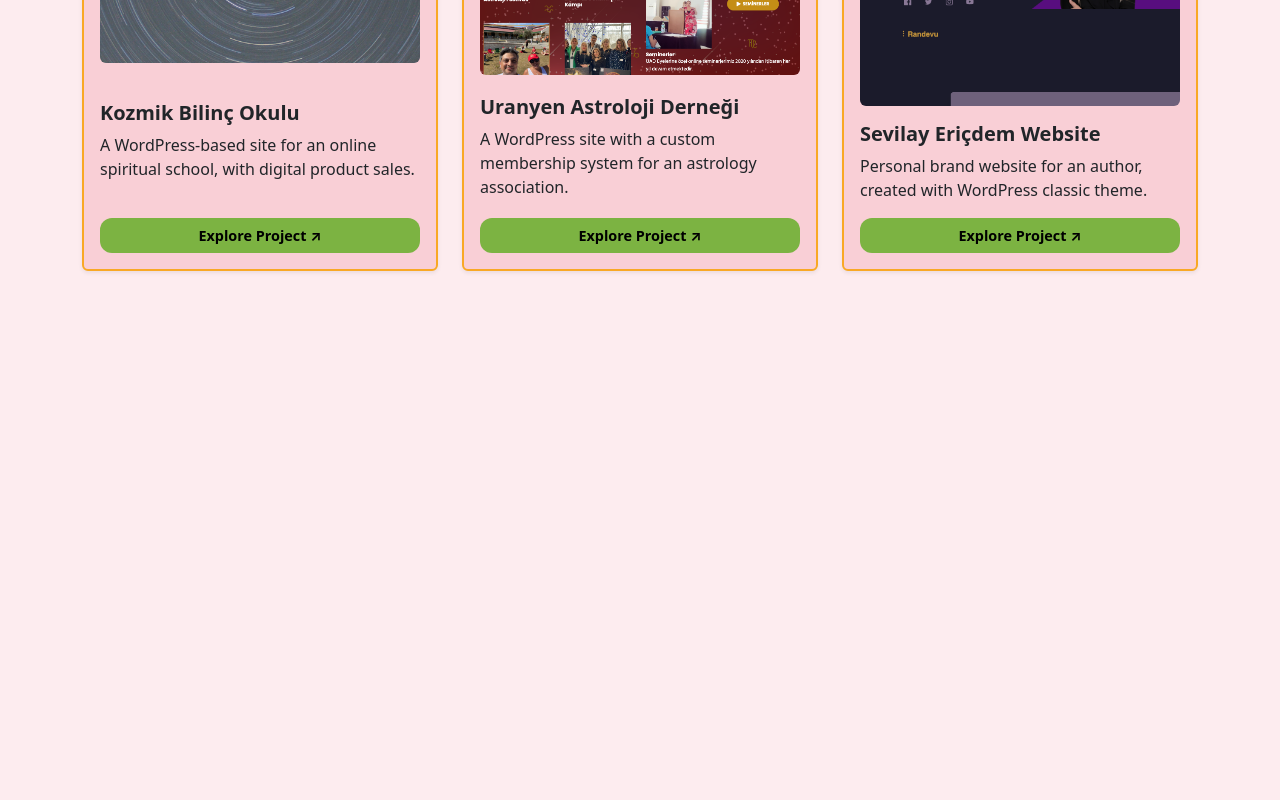
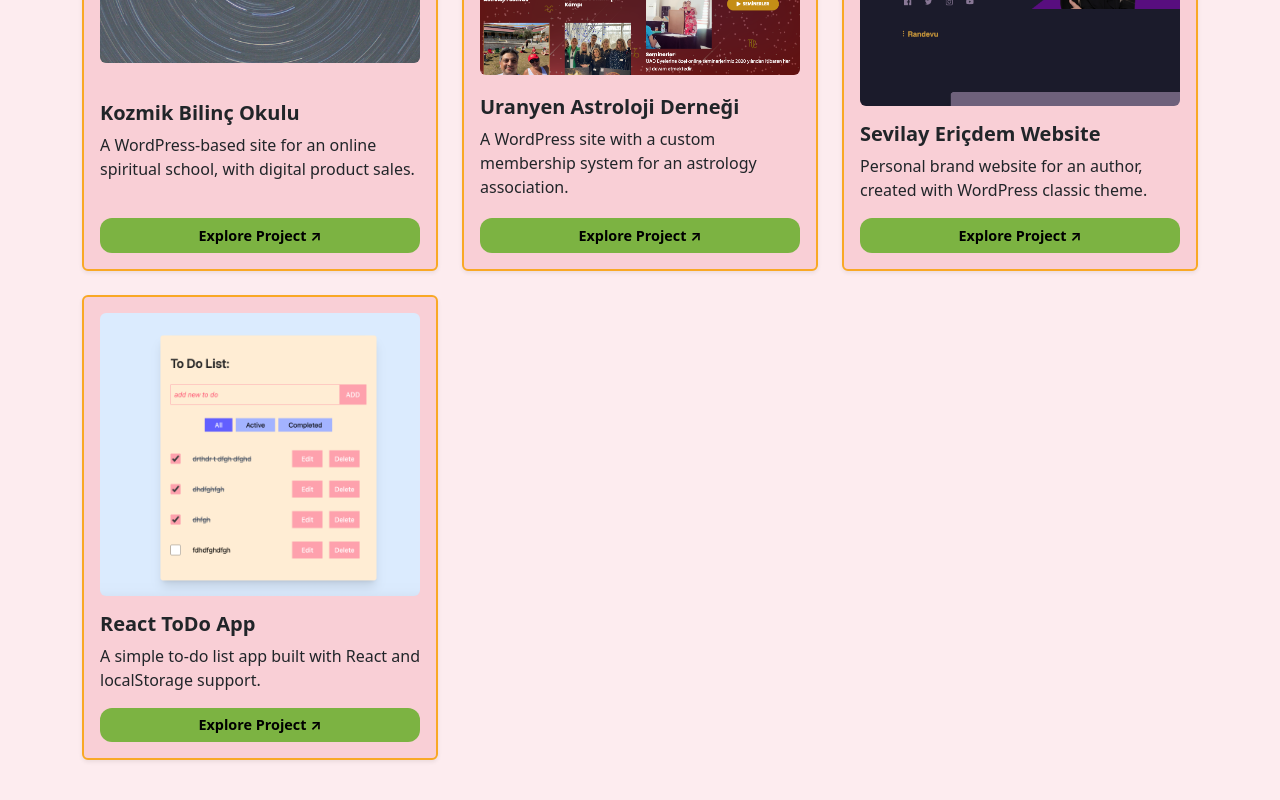
Before and after one commit to esmaari/esmaari.github.io, a Vue app: page /portfolio in a window 1280 px wide. Shown: the part 930-1730 px from the top of the page. Before the commit the page ends 1249 px from the top, so only its background shows below. Built offline with nearby package versions, Linux system fonts and the light colour scheme.

Commit message:
react todo app added to the projects

```diff
--- a/src/data/projects.ts
+++ b/src/data/projects.ts
@@ -9,6 +9,7 @@ import svPersonDetails from '@/assets/sinevega/SV_Desktop - 1140px (PersonDetail
 import svProfile from '@/assets/sinevega/SV_Desktop - 1140px (Profile).png'
 import svRegister from '@/assets/sinevega/SV_Desktop - 1140px (Register).png'
 import svSearchResult from '@/assets/sinevega/SV_Desktop - 1140px (SearchResult).png'
+import reactTodoImg from '@/assets/reacttodoapp.png'
 
 import sevilayImg from '@/assets/SevilayE.png'
 import uadImg from '@/assets/Uad.png'
@@ -97,5 +98,18 @@ export const projects = [
         route: '/projects/se',
         liveUrl: 'https://www.sevilayericdem.com/',
         github: 'https://github.com/esmaari/sevilayeV_1.0'
+    },
+    {
+        slug: 'react-todo',
+        title: 'React ToDo App',
+        description: 'A simple to-do list app built with React and localStorage support.',
+        longDescription: `A clean and functional to-do list application created with React.
+        Features persistent storage with localStorage, task completion toggles, and delete functionality.`,
+        image: reactTodoImg, // buraya projenin ekran görüntüsünü import edip eklemen lazım
+        technologies: ['React', 'JavaScript', 'localStorage', 'Vite'],
+        route: '/projects/react-todo',
+        liveUrl: 'https://esmasreactlabtodoapp.netlify.app/',
+        github: 'https://github.com/esmaari/reactlab_todo_app'
     }
+
 ]
```
Also changed, not shown: src/assets/reacttodoapp.png (added).
